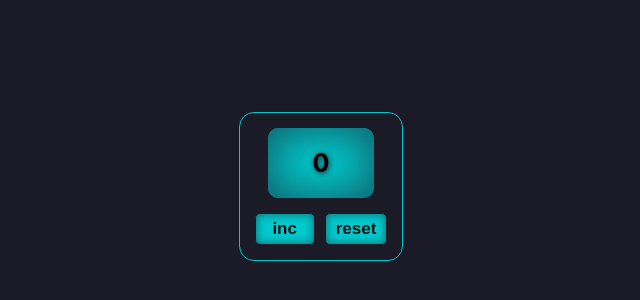
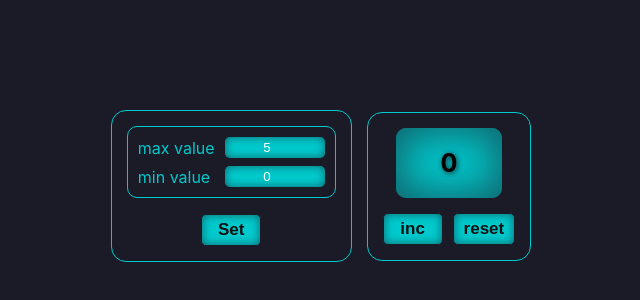
Before and after one commit to vladzyabs/counter3.0, a React (Create React App) app: page / in a window 1280 px wide. Shown: the part 214-514 px from the top of the page, without its empty margins (319-959 px from the left). Built offline with nearby package versions, Linux system fonts and the light colour scheme.

Commit message:
added settings

```diff
--- a/src/App.css
+++ b/src/App.css
@@ -1,6 +1,6 @@
 .App {
     display: flex;
-    justify-content: space-around;
+    justify-content: center;
     align-items: center;
     min-height: 100vh;
 }
--- a/src/App.tsx
+++ b/src/App.tsx
@@ -2,9 +2,10 @@ import React, {useCallback} from 'react'
 import './App.css'
 import {useDispatch, useSelector} from 'react-redux'
 import {AppRootStateType} from './store/store'
-import {increaseCounterAC, resetCounterAC} from './store/counter/counterActions'
+import {changeMaxValueAC, changeMinValueAC, increaseCounterAC, resetCounterAC} from './store/counter/counterActions'
 import Counter from './components/Counter/Counter'
 import {CounterType} from './store/counter/counterType'
+import CounterSettings from './components/CounterSettings/CounterSettings';
 
 function App() {
 
@@ -25,9 +26,33 @@ function App() {
       [dispatch],
    )
 
+   const changeMaxValue = useCallback(
+      (newValue: number) => {
+         dispatch(changeMaxValueAC(newValue))
+      },
+      [dispatch],
+   )
+
+   const changeMinValue = useCallback(
+      (newValue: number) => {
+         dispatch(changeMinValueAC(newValue))
+      },
+      [dispatch],
+   )
+
    return (
       <div className="App">
-         <Counter value={counter.currentValue} maxValue={counter.endValue} increase={incCounter} reset={resetCounter}/>
+
+         <CounterSettings minValue={counter.startValue}
+                          maxValue={counter.endValue}
+                          changeMaxValue={changeMaxValue}
+                          changeMinxValue={changeMinValue}/>
+
+         <Counter value={counter.currentValue}
+                  maxValue={counter.endValue}
+                  increase={incCounter}
+                  reset={resetCounter}/>
+
       </div>
    )
 }
--- /dev/null
+++ b/src/components/CounterSettings/CounterSettings.module.scss
@@ -0,0 +1,27 @@
+.counterSettingWrapper {
+   margin-right: 15px;
+   display: flex;
+   flex-direction: column;
+   align-items: center;
+   padding: 15px;
+   border: 1px solid #00cacd;
+   border-radius: 15px;
+
+   .settings {
+      display: flex;
+      flex-direction: column;
+      border: 1px solid #00cacd;
+      padding: 10px;
+      border-radius: 10px;
+      margin-bottom: 16px;
+
+      label:first-child {
+         margin-bottom: 8px;
+      }
+   }
+
+   input {
+      max-width: 100px;
+      margin: 0 0 0 auto;
+   }
+}
--- /dev/null
+++ b/src/components/CounterSettings/CounterSettings.tsx
@@ -0,0 +1,24 @@
+import React from 'react'
+import Number from '../common/Number/Number'
+import classes from './CounterSettings.module.scss'
+
+type CounterSettingsPropsType = {
+   minValue: number
+   maxValue: number
+   changeMaxValue: (newValue: number) => void
+   changeMinxValue: (newValue: number) => void
+}
+
+function CounterSettings(props: CounterSettingsPropsType) {
+   return (
+      <div className={classes.counterSettingWrapper}>
+         <div className={classes.settings}>
+            <Number idForHTML={'maxValue'} title={'max value'} value={props.maxValue} changeValue={props.changeMaxValue}/>
+            <Number idForHTML={'minValue'} title={'min value'} value={props.minValue} changeValue={props.changeMinxValue}/>
+         </div>
+         <button className={'btn'}>Set</button>
+      </div>
+   )
+}
+
+export default React.memo(CounterSettings)
--- /dev/null
+++ b/src/components/common/Number/Number.module.scss
@@ -0,0 +1,20 @@
+.number {
+  display: flex;
+  justify-content: center;
+  align-items: center;
+
+  span {
+    margin-right: 10px;
+    color: #00cacd;
+  }
+
+  input {
+    padding: 3px 5px;
+    text-align: center;
+    background: #00cacd;
+    color: #fff;
+    border: none;
+    border-radius: 5px;
+    box-shadow: inset 0px 0px 10px 0px rgba(27, 27, 39, 0.6);
+  }
+}
--- /dev/null
+++ b/src/components/common/Number/Number.tsx
@@ -0,0 +1,30 @@
+import React, {ChangeEvent, useCallback} from 'react'
+import classes from './Number.module.scss';
+
+type NumberPropsType = {
+   idForHTML: string
+   title: string
+   value: number
+   changeValue: (newValue: number) => void
+}
+
+function Number(props: NumberPropsType) {
+
+   const {changeValue} = props
+
+   const onChange = useCallback(
+      (e: ChangeEvent<HTMLInputElement>) => {
+         changeValue(e.currentTarget.valueAsNumber)
+      },
+      [changeValue],
+   )
+
+   return (
+      <label htmlFor={props.idForHTML} className={classes.number}>
+         <span>{props.title}</span>
+         <input type="number" id={props.idForHTML} value={props.value} onChange={onChange}/>
+      </label>
+   )
+}
+
+export default React.memo(Number)
--- a/src/index.css
+++ b/src/index.css
@@ -21,7 +21,7 @@ code {
     monospace;
 }
 
-button {
+button, input {
     outline: none;
 }
 
--- a/src/store/counter/counterActions.ts
+++ b/src/store/counter/counterActions.ts
@@ -1,4 +1,8 @@
-import {INCREASE_COUNTER, RESET_COUNTER} from './counterType'
+import {
+   CHANGE_MAX_VALUE,
+   CHANGE_MIN_VALUE,
+   INCREASE_COUNTER,
+   RESET_COUNTER} from './counterType'
 
 type IncreaseCounterActionType = { type: typeof INCREASE_COUNTER }
 export const increaseCounterAC = (): IncreaseCounterActionType => {
@@ -14,6 +18,24 @@ export const resetCounterAC = (): ResetCounterActionType => {
    }
 }
 
+type ChangeMaxValueActionType = { type: typeof CHANGE_MAX_VALUE, value: number }
+export const changeMaxValueAC = (newValue: number): ChangeMaxValueActionType => {
+   return {
+      type: CHANGE_MAX_VALUE,
+      value: newValue,
+   }
+}
+
+type ChangeMinValueActionType = { type: typeof CHANGE_MIN_VALUE, value: number }
+export const changeMinValueAC = (newValue: number): ChangeMinValueActionType => {
+   return {
+      type: CHANGE_MIN_VALUE,
+      value: newValue,
+   }
+}
+
 export type ActionType =
    IncreaseCounterActionType
    | ResetCounterActionType
+   | ChangeMaxValueActionType
+   | ChangeMinValueActionType
--- a/src/store/counter/counterReducer.ts
+++ b/src/store/counter/counterReducer.ts
@@ -15,14 +15,24 @@ export const counterReducer = (state = initialState, action: ActionType): Initia
          if (state.currentValue < state.endValue) {
             return {
                ...state,
-               currentValue: state.currentValue + 1
+               currentValue: state.currentValue + 1,
             }
          }
          return state
       case 'RESET_COUNTER':
          return {
             ...state,
-            currentValue: state.startValue
+            currentValue: state.startValue,
+         }
+      case 'CHANGE_MAX_VALUE':
+         return {
+            ...state,
+            endValue: action.value,
+         }
+      case 'CHANGE_MIN_VALUE':
+         return {
+            ...state,
+            startValue: action.value
          }
       default:
          return state
--- a/src/store/counter/counterType.ts
+++ b/src/store/counter/counterType.ts
@@ -1,5 +1,7 @@
 export const INCREASE_COUNTER = 'INCREASE_COUNTER'
 export const RESET_COUNTER = 'RESET_COUNTER'
+export const CHANGE_MAX_VALUE = 'CHANGE_MAX_VALUE'
+export const CHANGE_MIN_VALUE = 'CHANGE_MIN_VALUE'
 
 export type CounterType = {
    currentValue: number
```
Also changed, not shown: 1 other file (tests, documents, lock files or other folders).
